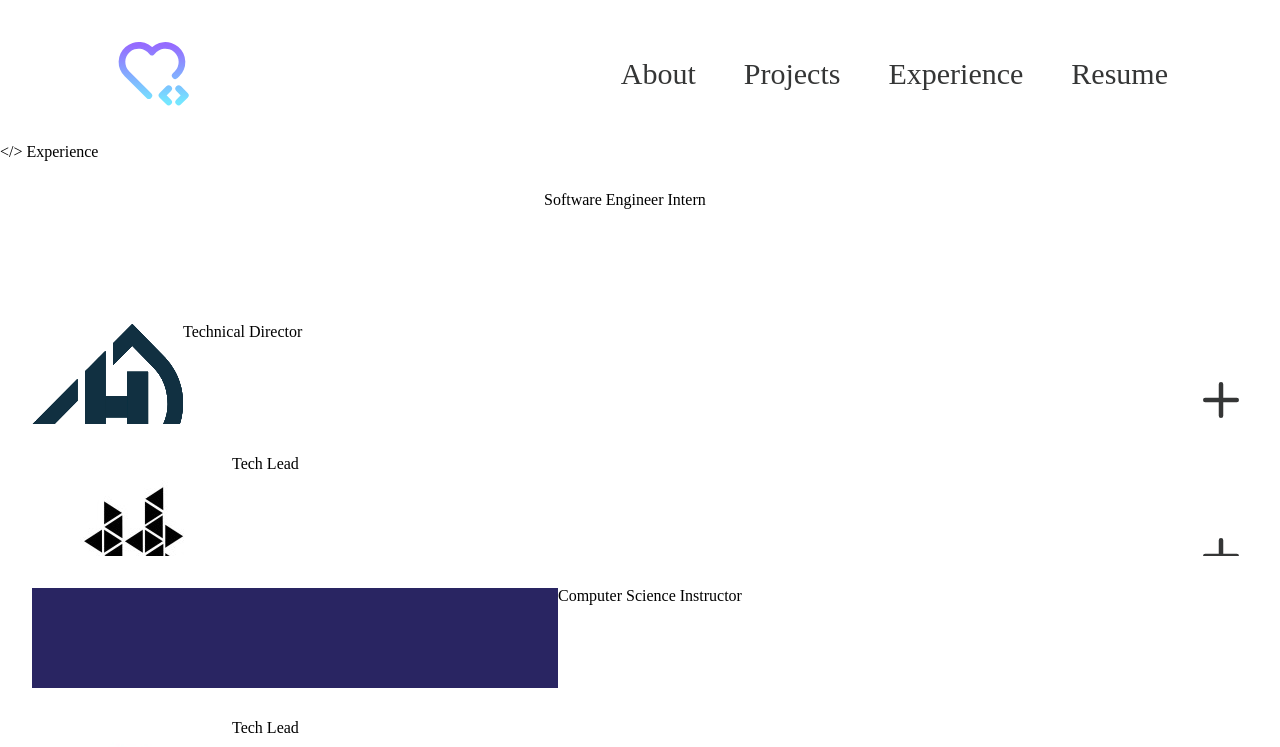
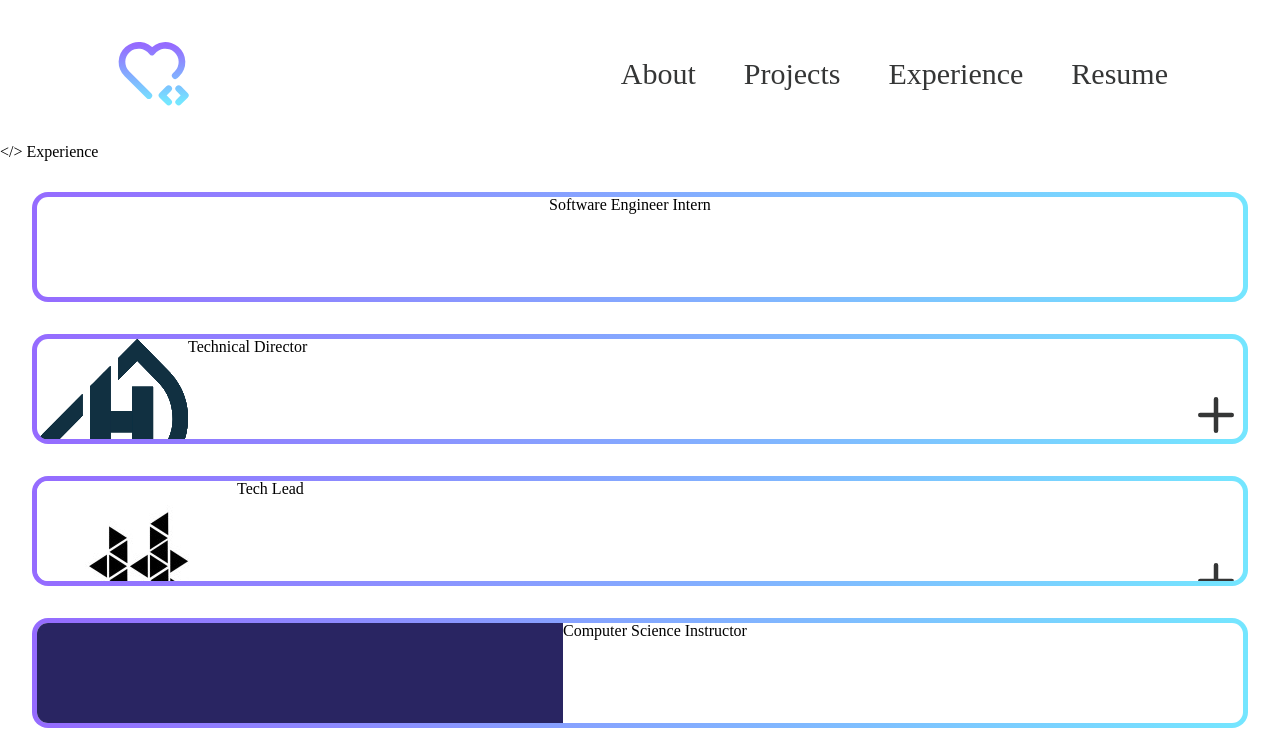
Before and after one commit to dorothyle/dorothyle, a React (Create React App) app: page /experience in a window 1280 px wide. Shown: the top 747 px of the page. Built offline with nearby package versions, Linux system fonts and the light colour scheme; a web font is replaced by a local one.

Commit message:
add border and transition to cards

```diff
--- a/src/ExperienceCard.module.css
+++ b/src/ExperienceCard.module.css
@@ -1,6 +1,13 @@
 .experienceCardContainer {
-    overflow:hidden;
+  background: linear-gradient(white, white) padding-box,
+    linear-gradient(to right, #956bff 0%, #74e6ff 100%) border-box;
+  border: 5px solid transparent;
+  border-radius: 1rem;
+
+  overflow: hidden;
   margin: 2rem;
+
+  transition: 0.4s ease-in-out;
 }
 
 .roleTitleContainer {
```
Lines whose indentation alone changed are shown as unchanged.
